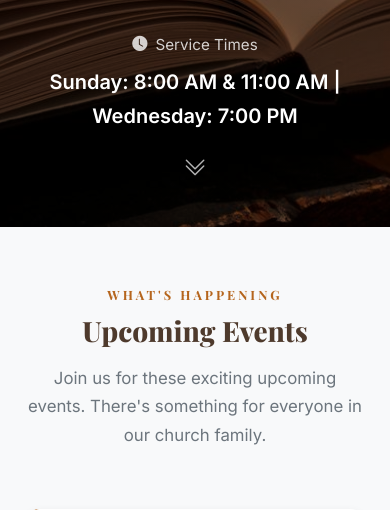
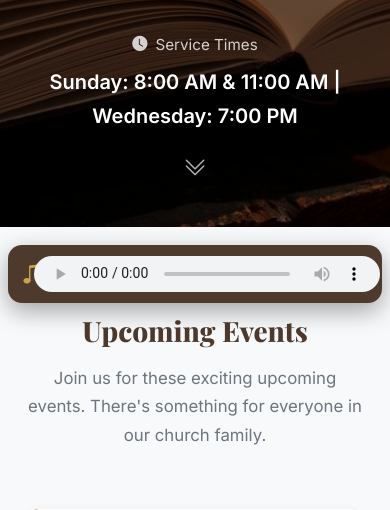
Before and after one commit to mbuguam443/grace-church, a Django app: page / in a window 390 px wide. Shown: the part 533-1043 px from the top of the page. Run offline with Django 4.2, Linux system fonts and the light colour scheme; data comes from the database, SQL or seed files in the repository; data that the repository does not hold is empty.

Commit message:
Autoplay sermon player on homepage; sync migrate+collectstatic on every app start

```diff
--- a/templates/public/home.html
+++ b/templates/public/home.html
@@ -312,4 +312,69 @@
         </div>
     </div>
 </section>
+
+<!-- Autoplay Sermon Player -->
+<div class="gc-audio-player">
+    <div class="gc-audio-info">
+        <i class="bi bi-music-note-beamed gc-audio-icon"></i>
+        <div>
+            <strong>WEAK MEN VS DISTORTED WOMEN</strong>
+            <span>Pastor T Mwangi</span>
+        </div>
+    </div>
+    <audio id="gcHomeAudio" controls preload="auto"
+           src="{% static 'audio/weak-men-vs-distorted-women.mp3' %}"></audio>
+</div>
+<style>
+    .gc-audio-player {
+        position: fixed; left: 16px; bottom: 16px; z-index: 1050;
+        display: flex; align-items: center; gap: 12px;
+        background: var(--secondary, #4E3A2C); color: #fff;
+        padding: 10px 14px; border-radius: 14px;
+        box-shadow: 0 8px 24px rgba(0,0,0,.35);
+        max-width: min(92vw, 540px);
+    }
+    .gc-audio-info { display: flex; align-items: center; gap: 10px; min-width: 0; }
+    .gc-audio-icon { color: var(--gold, #C9A24B); font-size: 1.4rem; }
+    .gc-audio-info div { display: flex; flex-direction: column; line-height: 1.25; }
+    .gc-audio-info strong { font-size: .85rem; font-family: 'Inter', sans-serif; white-space: nowrap; overflow: hidden; text-overflow: ellipsis; }
+    .gc-audio-info span { font-size: .75rem; opacity: .75; }
+    #gcHomeAudio { height: 36px; width: 220px; flex-shrink: 0; }
+    @media (max-width: 575px) {
+        .gc-audio-player { left: 8px; right: 8px; bottom: 8px; max-width: none; }
+        .gc-audio-info { flex: 1; }
+        #gcHomeAudio { width: 100%; }
+    }
+</style>
+<script>
+(function () {
+    var audio = document.getElementById('gcHomeAudio');
+    if (!audio) return;
+    audio.volume = 0.75;
+    var started = false;
+    var evts = ['click', 'touchstart', 'keydown', 'scroll'];
+    function tryPlay() {
+        if (started) return;
+        var p = audio.play();
+        if (p && p.then) {
+            p.then(function () { started = true; unbind(); }).catch(function () {});
+        } else if (p && p.catch) {
+            p.catch(function () {});
+        }
+    }
+    function onInteract() {
+        tryPlay();
+        if (!started) { setTimeout(tryPlay, 400); }
+    }
+    function unbind() {
+        evts.forEach(function (e) { document.removeEventListener(e, onInteract); });
+    }
+    audio.addEventListener('play', function () {
+        started = true;
+        unbind();
+    });
+    evts.forEach(function (e) { document.addEventListener(e, onInteract); });
+    tryPlay();
+})();
+</script>
 {% endblock %}
```
Also changed, not shown: DEPLOYMENT.md (+2 -2 lines), passenger_wsgi.py (+5 -5 lines), 1 other file.
